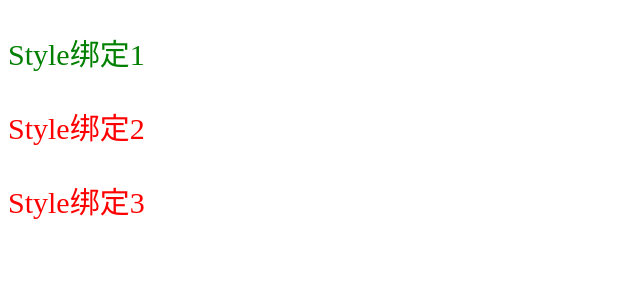
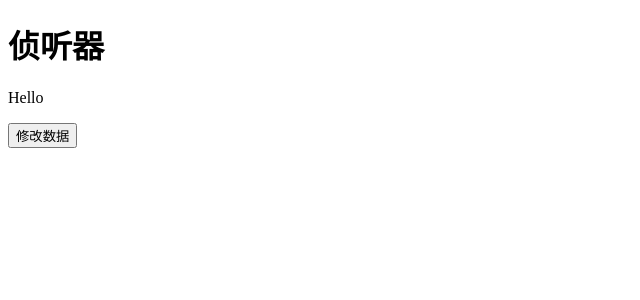
Before and after one commit to QINGHAILIPIPEN/vue3, a Vue app: page / in a window 1280 px wide. Shown: the top 300 px of the page, without its empty margins (0-640 px from the left). Built offline with nearby package versions, Linux system fonts and the light colour scheme.

Commit message:
侦听器

```diff
--- a/src/App.vue
+++ b/src/App.vue
@@ -13,6 +13,7 @@ import ArrayList from './components/ArrayList.vue'
 import ComputedDemo from './components/ComputedDemo.vue'
 import ClassDemo from './components/ClassDemo.vue'
 import StyleDemo from './components/StyleDemo.vue'
+import WatchDemo from './components/WatchDemo.vue'
 </script>
 
 <template>
@@ -29,5 +30,6 @@ import StyleDemo from './components/StyleDemo.vue'
   <!-- <ArrayList/> -->
    <!-- <ComputedDemo/> -->
   <!-- <ClassDemo/> -->
-   <StyleDemo/>
+   <!-- <StyleDemo/> -->
+  <WatchDemo/>
 </template>
--- /dev/null
+++ b/src/components/WatchDemo.vue
@@ -0,0 +1,36 @@
+<template>
+    <h1>侦听器</h1>
+    <p>{{ message }}</p>
+    <button @click="ChangeText">
+        修改数据
+    </button>
+</template>
+
+<script>
+
+    export default{
+        data(){
+            return{
+                message:"Hello"
+            }
+        },
+        methods:{
+            ChangeText(){
+                this.message = "World"
+            }
+        },
+        //侦听器
+        watch:{
+            //newValue:改变之后地数据
+            //oldValue:改变之前地数据
+            //函数名必须与侦听地数据对象保持一致
+            message(newValue,oldValue){
+                //数据发生变化，自动执行地函数
+                console.log(newValue,oldValue);
+
+            }
+        }
+    }
+
+
+</script>
```
